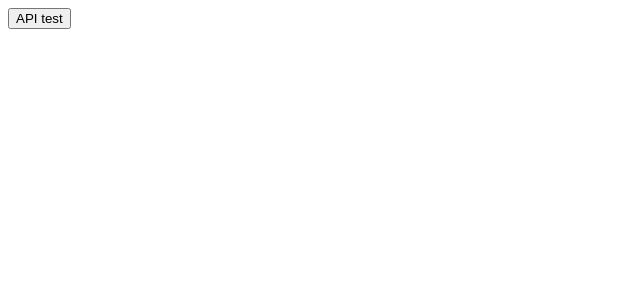
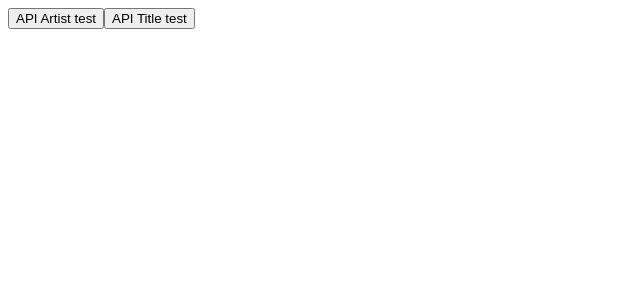
Before and after one commit to mountEvarus/crate-diggers, a React app: page / in a window 1280 px wide. Shown: the top 300 px of the page, without its empty margins (0-640 px from the left). Built offline with nearby package versions, Linux system fonts and the light colour scheme; a web font is replaced by a local one.

Commit message:
chore: add ability to search by either artist or title via the api

```diff
--- a/package.json
+++ b/package.json
@@ -4,7 +4,7 @@
   "name": "portfolio",
   "packageManager": "yarn@3.2.1",
   "private": true,
-  "version": "0.2.0",
+  "version": "0.2.1",
   "engines": {
     "node": ">=16"
   },
--- a/src/api/api-uri.ts
+++ b/src/api/api-uri.ts
@@ -2,8 +2,10 @@ import { Config } from "@src/config"
 
 import { UriBuilder } from "./uri-builder"
 
-export const ApiUriBuilder = UriBuilder
-  .create(`${Config.api}/${Config.endpoint.search}`)
-  .addQueryParameter("type", "master")
-  .addQueryParameter("key", Config.key)
-  .addQueryParameter("secret", Config.secret)
+export function getApiUriBuilder(): UriBuilder {
+  return UriBuilder
+    .create(`${Config.api}/${Config.endpoint.search}`)
+    .addQueryParameter("type", "master")
+    .addQueryParameter("key", Config.key)
+    .addQueryParameter("secret", Config.secret)
+}
--- a/src/api/search.ts
+++ b/src/api/search.ts
@@ -1,11 +1,17 @@
-import { ApiUriBuilder } from "./api-uri"
+import { getApiUriBuilder } from "./api-uri"
 import { MessagePayload } from "./payload"
 import { FilteredResult , parseSearchResult } from "./response"
 
-export async function search(title: string): Promise<MessagePayload | FilteredResult[]> {
-  const uri = ApiUriBuilder
-    .addQueryParameter("title", title)
+export type SearchType = "artist" | "release_title"
+
+export async function discogsSearch(search: string, type: SearchType = "artist"): Promise<MessagePayload | FilteredResult[]> {
+  console.log(type)
+
+  const uri = getApiUriBuilder()
+    .addQueryParameter(type, search)
     .build()
+
+  console.log(uri)
 
   try {
     const res = fetch(uri)
--- a/src/app/app.tsx
+++ b/src/app/app.tsx
@@ -1,16 +1,21 @@
 import * as React from "react"
 
-import { search } from "@src/api"
+import { SearchType, discogsSearch } from "@src/api"
 
 export function App(): JSX.Element {
-  async function handleClick(): Promise<void> {
-    const res = await search("lion king")
+
+  async function handleClick(search: string, type?: SearchType): Promise<void> {
+    const res = await discogsSearch(search, type)
 
     console.log(res)
   }
 
-  // eslint-disable-next-line @typescript-eslint/no-misused-promises
-  return <button onClick={handleClick}>API test</button>
+  return <div>
+    {/* eslint-disable-next-line @typescript-eslint/no-misused-promises */}
+    <button onClick={() => handleClick("kanye west")}>API Artist test</button>
+    {/* eslint-disable-next-line @typescript-eslint/no-misused-promises */}
+    <button onClick={() => handleClick("lion king", "release_title")}>API Title test</button>
+  </div>
 }
 
 // accounts via mongodb
```
